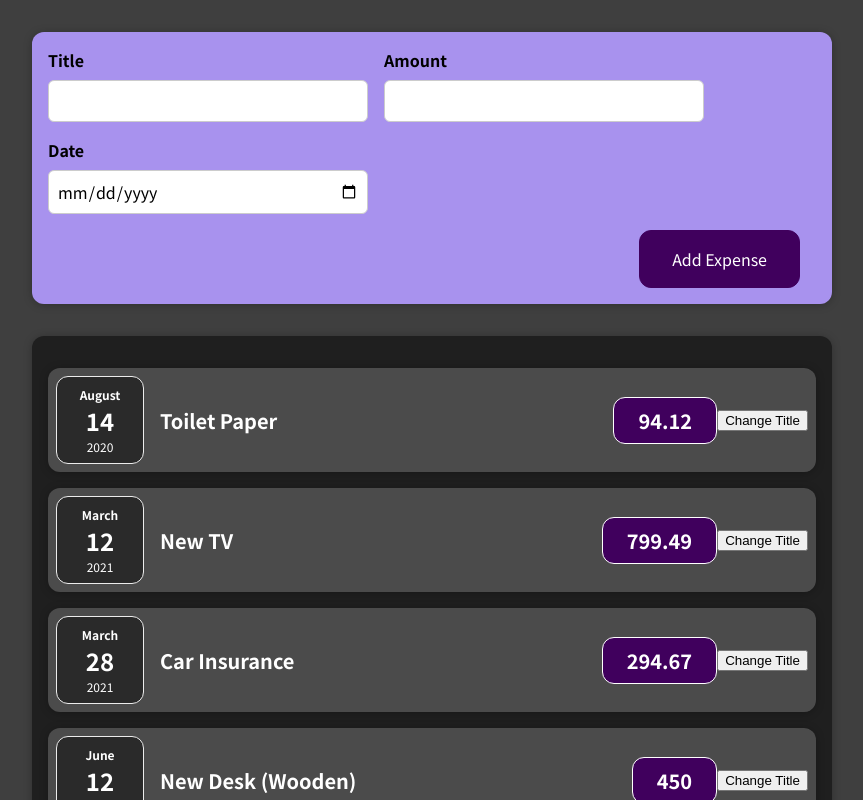
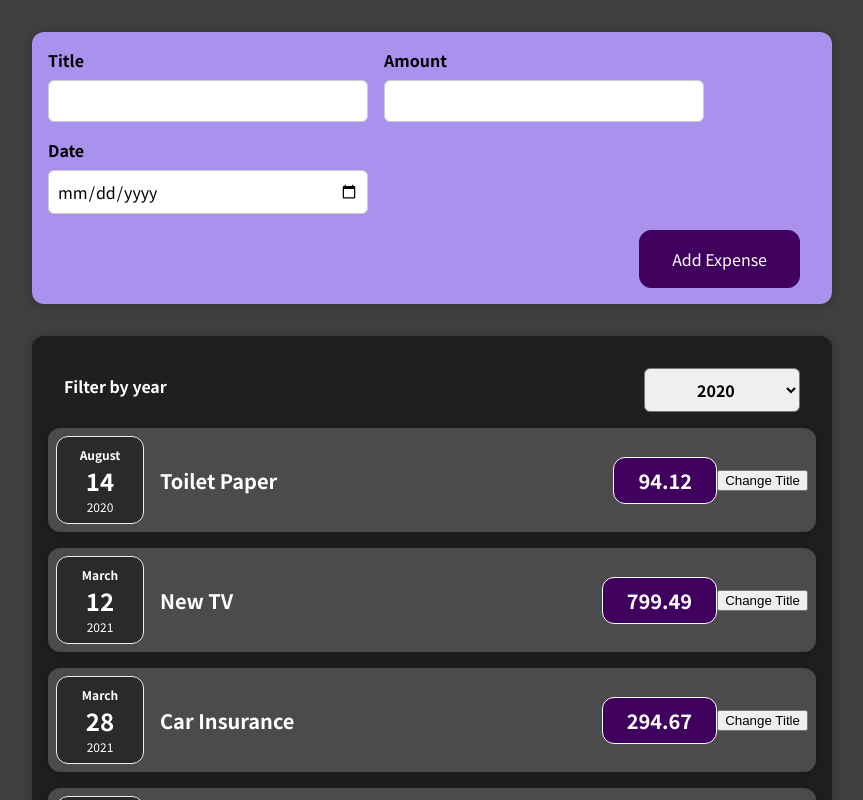
Before and after one commit to MasihullahB/udemy-react-learning, a React (Create React App) app: page / in a window 1280 px wide. Shown: the top 800 px of the page, without its empty margins (208-1071 px from the left). Built offline with nearby package versions, Linux system fonts and the light colour scheme.

Commit message:
section 4 assignment complete

```diff
--- a/src/components/Expenses/Expenses.js
+++ b/src/components/Expenses/Expenses.js
@@ -1,11 +1,23 @@
-import React from 'react';
+import React, { useState } from "react";
 import ExpenseItem from "./ExpenseItem";
 import Card from "../UI/Card";
+import ExpenseFilter from "./ExpensesFilter";
 import "./Expenses.css";
 
 const Expenses = (props) => {
+  const [filteredYear, setFilteredYear] = useState("2020");
+
+  const filterChangeHandler = (year) => {
+    setFilteredYear(year);
+  };
+
   return (
+    <div>
       <Card className="expenses">
+        <ExpenseFilter
+          onChangeFilter={filterChangeHandler}
+          selected={filteredYear}
+        />
         <ExpenseItem
           title={props.items[0].title}
           amount={props.items[0].amount}
@@ -27,7 +39,8 @@
           date={props.items[3].date}
         />
       </Card>
+    </div>
   );
-}
+};
 
 export default Expenses;
--- /dev/null
+++ b/src/components/Expenses/ExpensesFilter.css
@@ -0,0 +1,24 @@
+.expenses-filter {
+  color: white;
+  padding: 0 1rem;
+}
+
+.expenses-filter__control {
+  display: flex;
+  width: 100%;
+  align-items: center;
+  justify-content: space-between;
+  margin: 1rem 0;
+}
+
+.expenses-filter label {
+  font-weight: bold;
+  margin-bottom: 0.5rem;
+}
+
+.expenses-filter select {
+  font: inherit;
+  padding: 0.5rem 3rem;
+  font-weight: bold;
+  border-radius: 6px;
+}
--- /dev/null
+++ b/src/components/Expenses/ExpensesFilter.js
@@ -0,0 +1,25 @@
+import React, { useState } from "react";
+
+import "./ExpensesFilter.css";
+
+const ExpensesFilter = (props) => {
+  const dropdownChangeHandler = (event) => {
+    props.onChangeFilter(event.target.value);
+  };
+
+  return (
+    <div className="expenses-filter">
+      <div className="expenses-filter__control">
+        <label>Filter by year</label>
+        <select value={props.selected} onChange={dropdownChangeHandler}>
+          <option value="2022">2022</option>
+          <option value="2021">2021</option>
+          <option value="2020">2020</option>
+          <option value="2019">2019</option>
+        </select>
+      </div>
+    </div>
+  );
+};
+
+export default ExpensesFilter;
```
Also changed, not shown: src/components/ExpensesFilter/ExpensesFilter.css (deleted), src/components/ExpensesFilter/ExpensesFilter.js (deleted). Lines whose indentation alone changed are shown as unchanged.
